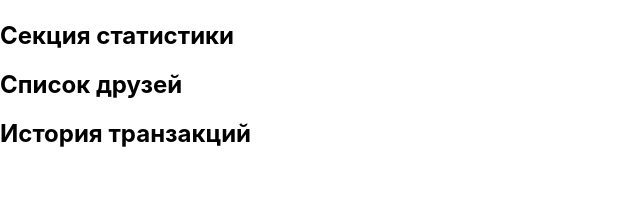
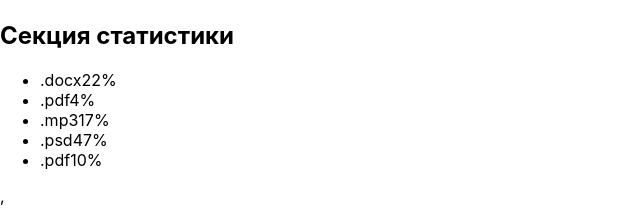
Before and after one commit to TOR968/goit-react-hw-01-components, a React (Create React App) app in the folder my-app/: page / in a window 1280 px wide. Shown: the part 556-776 px from the top of the page, without its empty margins (0-640 px from the left). Built offline with nearby package versions, Linux system fonts and the light colour scheme.

Commit message:
statistics

```diff
--- a/my-app/src/App.js
+++ b/my-app/src/App.js
@@ -1,7 +1,8 @@
 import Section from './components/section'
 import Profile from './components/profile/profile'
 import user from './components/profile/user.json'
-import statistics from './components/statistics/statistics'
+import StatisticsList from './components/statistics/statisticsList'
+import statisticalData from './components/statistics/statistical-data.json'
 
 function App() {
   return (
@@ -11,7 +12,7 @@ function App() {
       </Section>
 
       <Section title="Секция статистики">
-
+         <StatisticsList title="Upload stats" stats={statisticalData} />,
       </Section>
       <Section title="Список друзей">
 
--- /dev/null
+++ b/my-app/src/components/statistics/statistical-data.json
@@ -0,0 +1,7 @@
+[
+  { "id": "id-1", "label": ".docx", "percentage": 22 },
+  { "id": "id-2", "label": ".pdf", "percentage": 4 },
+  { "id": "id-3", "label": ".mp3", "percentage": 17 },
+  { "id": "id-4", "label": ".psd", "percentage": 47 },
+  { "id": "id-5", "label": ".pdf", "percentage": 10 }
+]
--- a/my-app/src/components/statistics/statistics.js
+++ b/my-app/src/components/statistics/statistics.js
@@ -0,0 +1,21 @@
+import PropTypes from 'prop-types';
+
+// function title() {}
+
+function Statistics ({ label, percentage }){
+    return (<section className="statistics">
+      <span className="label">{label}</span>
+        <span className="percentage">{percentage}%</span>
+        </section>
+)
+
+};
+
+
+
+Statistics.propTypes = {
+    label: PropTypes.string.isRequired,
+    percentage: PropTypes.number.isRequired
+};
+
+export default Statistics;
--- /dev/null
+++ b/my-app/src/components/statistics/statisticsList.js
@@ -0,0 +1,28 @@
+import Statistics from './statistics';
+import PropTypes from 'prop-types';
+
+function StatisticsList({stats})
+{
+  return (<section className="statistics">
+    <ul className="stat-list">
+      {stats.map(item => (
+        <li key={item.id} className="item">
+          <Statistics
+            label={item.label}
+            percentage={item.percentage}
+            />
+        </li>
+      ))}
+    </ul>
+    </section>
+  )
+}
+
+StatisticsList.propTypes = {
+  items: PropTypes.arrayOf(
+    PropTypes.shape({
+      id: PropTypes.string.isRequired,
+    }),
+  ),
+};
+export default StatisticsList;
```
Also changed, not shown: my-app/src/.prettierrc.json (added).
